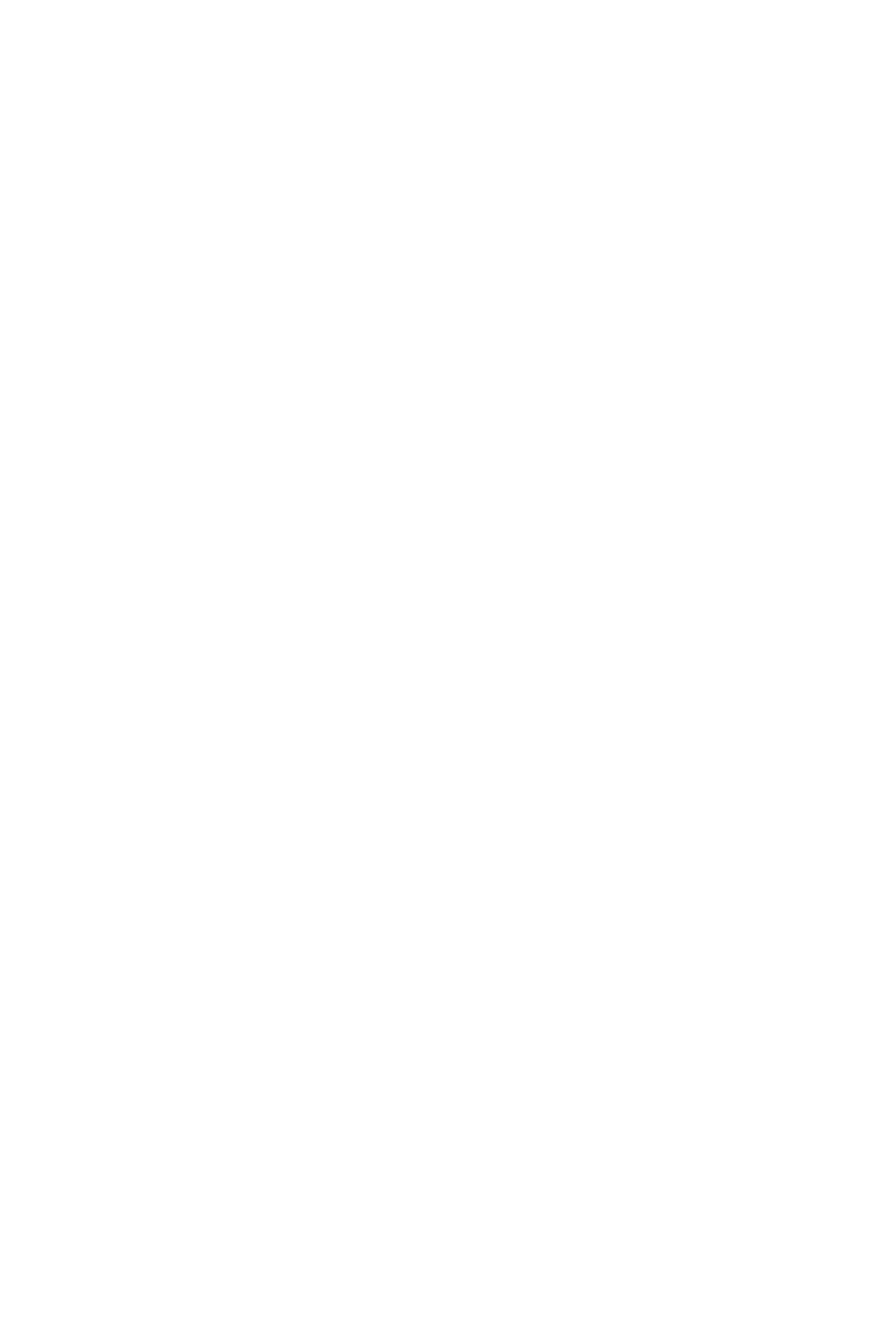
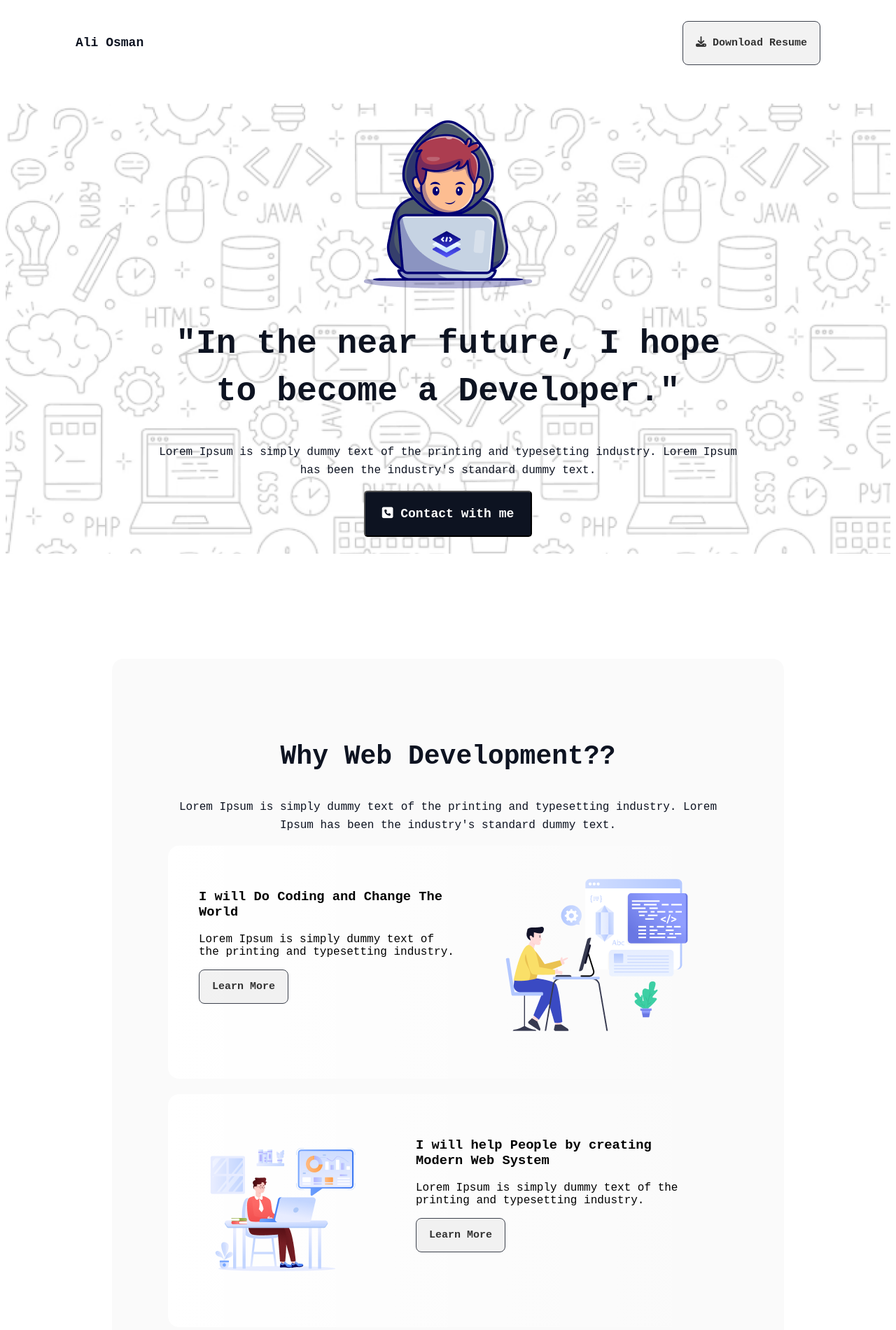
Before and after one commit to aditto2/first-developer, a plain HTML site: page index.html in a window 1280 px wide. Shown: the top 1900 px of the page at 70% size. Before the commit the page ends 800 px from the top, so only its background shows below. Drawn offline with Linux system fonts and the light colour scheme; a web font is replaced by a local one.

Commit message:
completed banner section, why development section, inspiration section also finished these section completly

```diff
--- a/index.html
+++ b/index.html
@@ -5,15 +5,88 @@
     <meta charset="UTF-8">
     <meta name="viewport" content="width=device-width, initial-scale=1.0">
     <title>Web Developer</title>
+    <script src="https://kit.fontawesome.com/f668b39ff0.js" crossorigin="anonymous"></script>
+    <link rel="stylesheet" href="styles/index.css">
 </head>
 
 <body>
     <header>
-
+        <nav class="color1">
+            <h1>Ali Osman</h1>
+            <button class="btn-primary"><i class="fa-solid fa-download"></i> Download Resume</button>
+        </nav>
     </header>
 
     <main>
+        <!-- banner section -->
+        <section class="banner text-center">
+            <div class="banner-img">
+                <img src="assets/Group.png" alt="">
+            </div>
+            <h1 class="banner-title color1">"In the near future, I hope to become a Developer."</h1>
+            <p class="banner-description color1">Lorem Ipsum is simply dummy text of the printing and typesetting
+                industry. Lorem Ipsum has been the industry's standard dummy text.</p>
+            <button class="btn-contact"><i class="fa-solid fa-square-phone"></i> Contact with me</button>
+        </section>
 
+        <!-- why development section -->
+        <section class="why">
+            <h3 class="section-title text-center color1">Why Web Development??</h3>
+            <p class="banner-description color1 text-center">Lorem Ipsum is simply dummy text of the printing and
+                typesetting industry.
+                Lorem Ipsum has been the industry's standard dummy text.</p>
+
+            <div class="layer">
+                <div class="lyer-content">
+                    <h3>I will Do Coding and Change The World</h3>
+                    <p>Lorem Ipsum is simply dummy text of the printing and typesetting industry.</p>
+                    <button class="btn-primary">Learn More</button>
+                </div>
+                <div class="why-img">
+                    <img src="assets/Layer_1.png" alt="">
+                </div>
+            </div>
+            <div class="layer layer2">
+                <div class="lyer-content">
+                    <h3>I will help People by creating Modern Web System</h3>
+                    <p>Lorem Ipsum is simply dummy text of the printing and typesetting industry.</p>
+                    <button class="btn-primary">Learn More</button>
+                </div>
+                <div class="why-img">
+                    <img src="assets/Group 3.png" alt="">
+                </div>
+            </div>
+            <div class="layer">
+                <div class="lyer-content">
+                    <h3>I will Do Coding and Change The World</h3>
+                    <p>Lorem Ipsum is simply dummy text of the printing and typesetting industry.</p>
+                    <button class="btn-primary">Learn More</button>
+                </div>
+                <div class="why-img">
+                    <img src="assets/Group 4.png" alt="">
+                </div>
+            </div>
+        </section>
+
+        <!-- my inspiration section -->
+        <section class="inspiration text-center">
+            <div class="inspiration-content">
+                <h1 class="section-title color1">My Inspiration</h1>
+                <p class="banner-description color1">Lorem Ipsum is simply dummy text of the printing and typesetting
+                    industry. Lorem Ipsum has been the industry's standard dummy text.</p>
+            </div>
+            <div class="inspiration-video">
+                <iframe width="100%" height="550" src="https://www.youtube.com/embed/8gSPNWVYxWE?si=ZuN_DjUNpgPNyxIJ" title="YouTube video player" frameborder="0" allow="accelerometer; autoplay; clipboard-write; encrypted-media; gyroscope; picture-in-picture; web-share" referrerpolicy="strict-origin-when-cross-origin" allowfullscreen></iframe>
+            </div>
+        </section>
+
+        <!-- tag section -->
+         <section class="targets">
+            <div class="target-content">
+                <h3 class="section-title color1 text-center">My Current Targets
+                <p class="banner-description color1 text-center">Lorem Ipsum is simply dummy text of the printing and typesetting industry. Lorem Ipsum has been the industry's standard dummy text.</p>
+            </div>
+         </section>
     </main>
 
     <footer>
--- /dev/null
+++ b/styles/index.css
@@ -0,0 +1,144 @@
+@import url('https://fonts.googleapis.com/css2?family=Azeret+Mono:ital,wght@0,100..900;1,100..900&display=swap');
+
+/* shared styles */
+* {
+    font-family: "Azeret Mono", monospace;
+    font-optical-sizing: auto;
+    /* font-weight: <weight>; */
+    font-style: normal;
+}
+
+.text-center {
+    text-align: center;
+}
+
+.color1 {
+    color: rgb(13, 19, 33);
+}
+
+.color2 {
+    color: rgba(13, 19, 33, 0.7);
+}
+
+.btn-primary {
+    font-size: 15px;
+    font-weight: 600;
+    line-height: 23px;
+    padding: 12px 18px;
+    box-sizing: border-box;
+    border: 1px solid rgb(13, 19, 33);
+    border-radius: 8px;
+    opacity: 0.8;
+}
+
+.btn-primary:hover {
+    color: white;
+    background-color: rgb(13, 19, 33);
+    cursor: pointer;
+}
+
+.btn-contact {
+    color: rgb(255, 255, 255);
+    background-color: rgb(13, 19, 33);
+    padding: 21px 24px 21px 24px;
+    border-radius: 5px;
+    font-size: 18px;
+    font-weight: 600;
+}
+
+.btn-contact:hover {
+    background-color: rgb(255, 255, 255);
+    color: rgb(13, 19, 33);
+    border: 2px solid rgb(13, 19, 33);
+}
+
+/* nav styles */
+
+nav {
+    display: flex;
+    justify-content: space-between;
+    margin: 30px 100px 55px;
+}
+
+nav h1 {
+    font-size: 18px;
+    font-weight: 800;
+    line-height: 33px;
+}
+
+/*/ banner-section */
+
+.banner {
+    background-image: url(../assets/Hero-bg.png);
+    background-repeat: no-repeat;
+    background-size: cover;
+    padding: 24px 200px;
+    /* display: flex; */
+    flex-direction: column;
+    gap: 40px;
+    margin-bottom: 150px;
+}
+
+.banner-title {
+    font-size: 48px;
+    font-weight: 800;
+    line-height: 68px;
+}
+
+.banner-description {
+    font-size: 16px;
+    font-weight: 400;
+    line-height: 26px;
+}
+
+/* why section styles */
+
+.why {
+    margin: 140px auto;
+    padding: 80px;
+    max-width: 800px;
+    border-radius: 16px;
+    background: rgba(13, 19, 33, 0.02);
+}
+
+.section-title {
+    font-size: 38px;
+    font-weight: 800;
+}
+
+.layer {
+    display: flex;
+    padding: 44px;
+    gap: 70px;
+    margin-bottom: 22px;
+    border-radius: 16px;
+    background: linear-gradient(90.00deg, rgb(255, 255, 255), rgba(255, 255, 255, 0) 100%);
+}
+
+.layer-content {
+    width: 300px;
+}
+
+.layer2 {
+    display: flex;
+    flex-direction: row-reverse;
+}
+
+/* inspiration section */
+
+.inspiration {
+    margin: 0 150px 120px;
+}
+
+.inspiration-content {
+    margin: 0 auto ;
+    width: 800px;
+}
+
+.inspiration-video {
+    border: 2px solid;
+    box-sizing: border-box;
+    border: 1px solid rgba(13, 19, 33, 0.2);
+    border-radius: 16px;
+    padding: 23px;
+}
```
